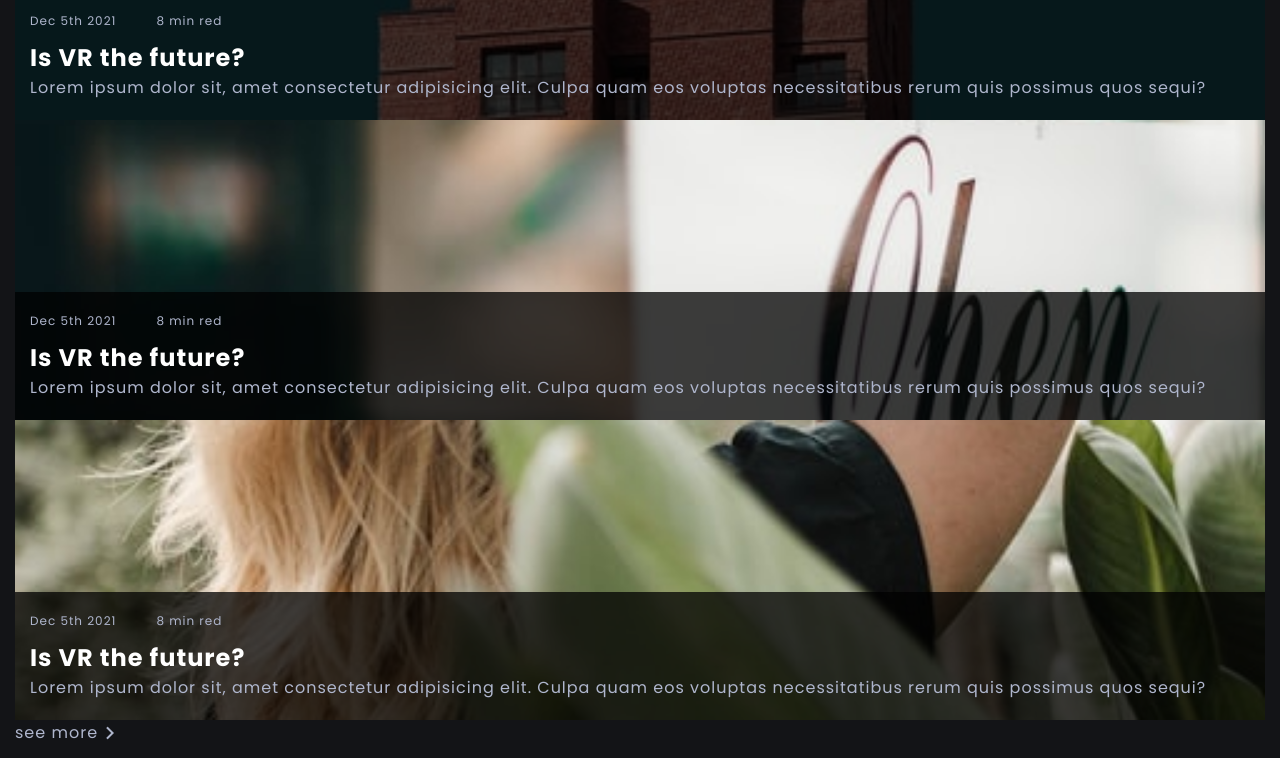
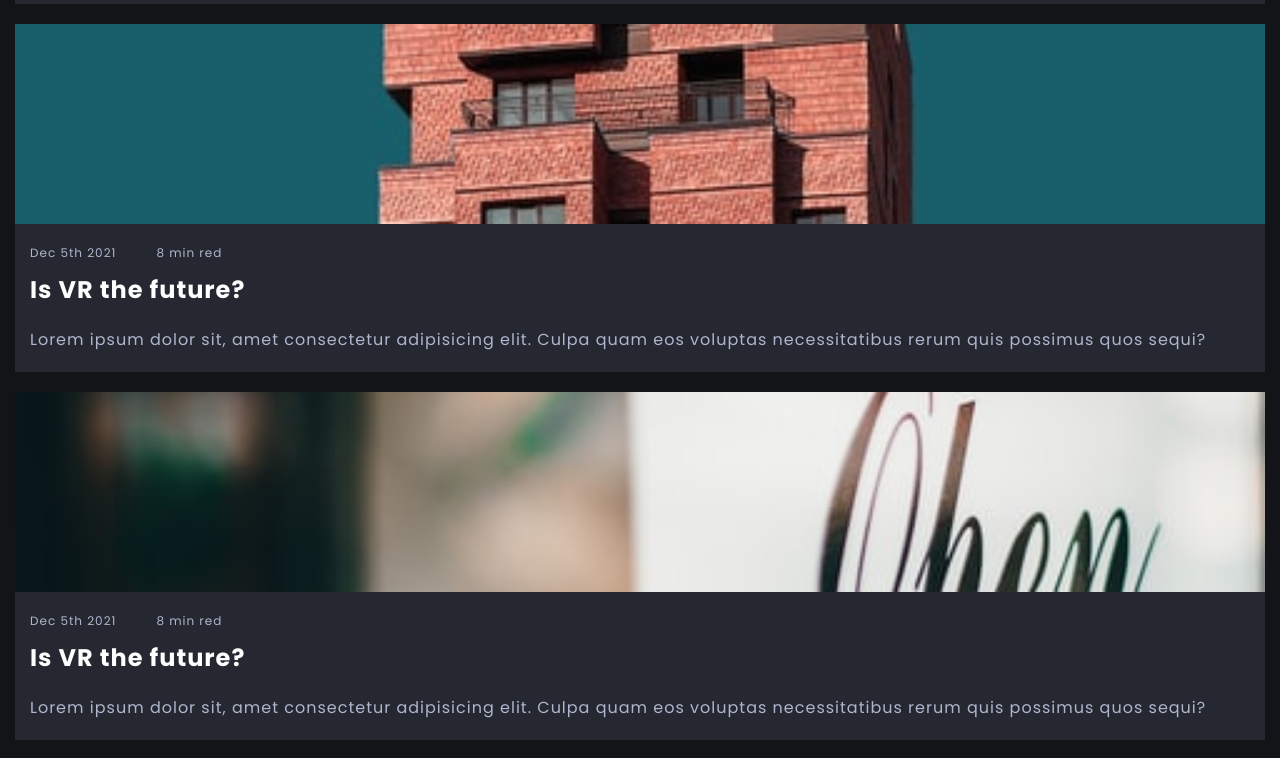
Before and after one commit to raviparmar0703/practis, a plain HTML site: page index.html in a window 1280 px wide. Shown: the part 4600-5358 px from the top of the page. Drawn offline with nearby package versions, Linux system fonts and the light colour scheme.

Commit message:
add css for order posts

```diff
--- a/assets/css/main.css
+++ b/assets/css/main.css
@@ -471,6 +471,47 @@ body.light-theme{
 }
 
 /* Older posts */
+.older-posts-grid-wrapper{
+    gap: var(--gap);
+}
+
+.older-posts-article-image-wrapper,
+.older-posts .article{
+    min-height: var(--item-min-height-sm);
+}
+
+.older-posts .article{
+    background-color: var(--secondary-background-color);
+}
+
+.older-posts-article-image-wrapper{
+    position: relative;
+}
+
+.older-posts-grid-wrapper .article-data-container{
+    position: static;
+    background-color: transparent;
+}
+
+.older-posts-grid-wrapper .article-title{
+    margin-bottom: var(--margin-sm);
+}
+
+.see-more-container{
+   margin-top: var(--margin-md);
+}
+
+.see-more-btn{
+    text-transform: uppercase;
+}
+
+.see-more-btn i{
+    transition: transform .25s;
+}
+
+.see-more-btn:hover i{
+    transform: translateX(.5rem);
+}
 
 /* Popular tags */
 
```
